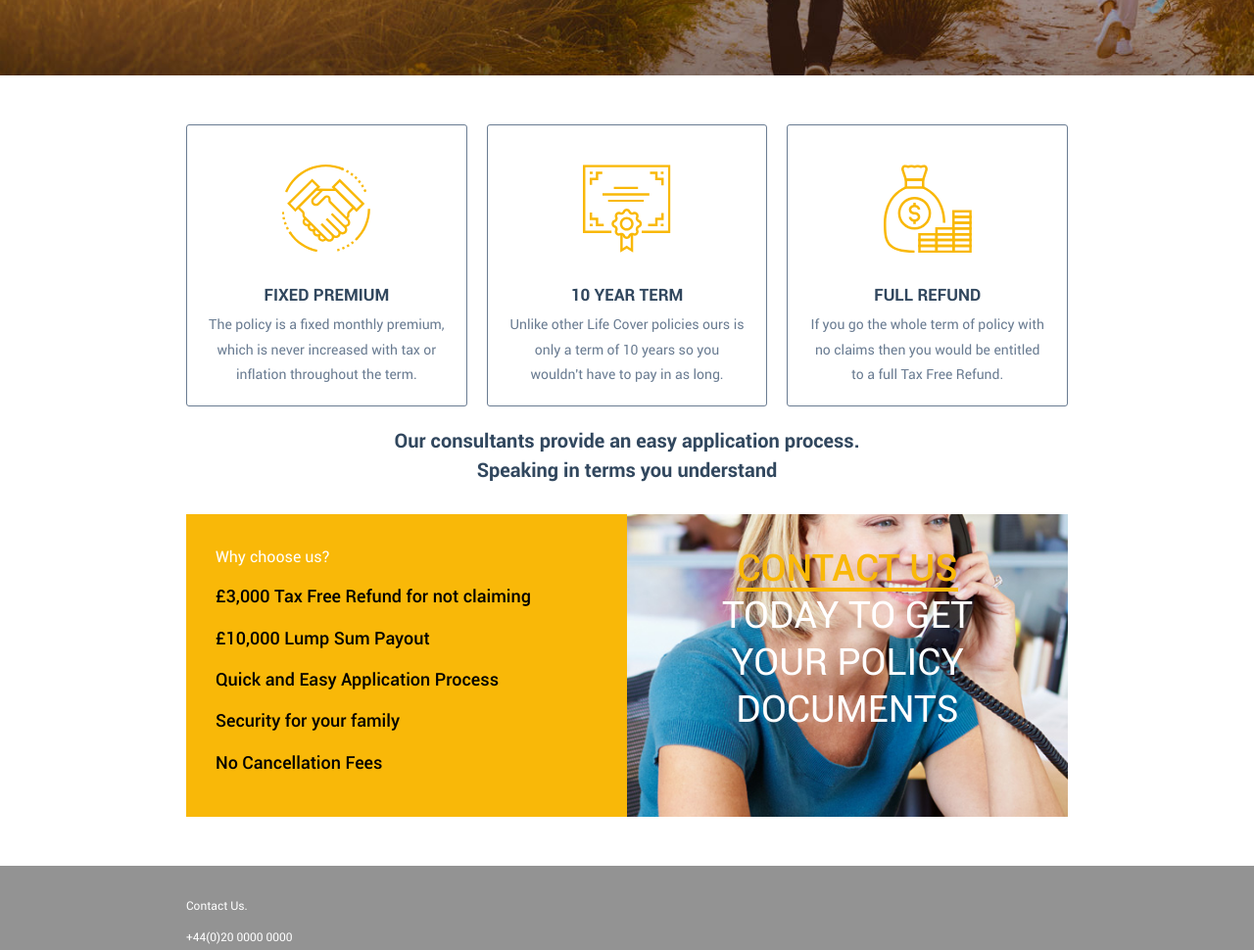
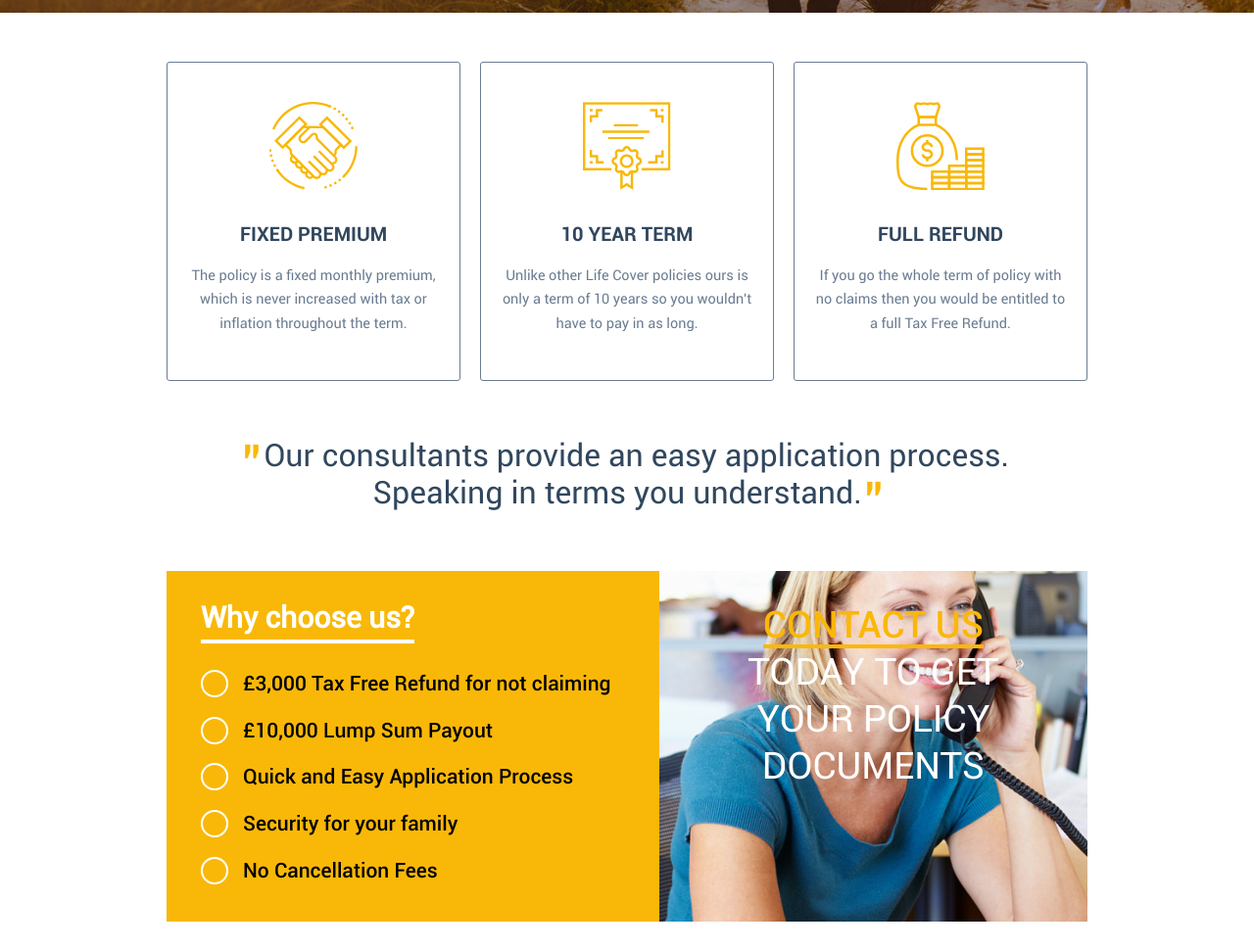
Before and after one commit to mdurks/devBuild002, a website: page index.html in a window 1280 px wide. Shown: the part 549-1519 px from the top of the page at 98% size. Drawn offline with nearby package versions, Linux system fonts and the light colour scheme.

Commit message:
more Homepage styling

```diff
--- a/index.html
+++ b/index.html
@@ -61,12 +61,12 @@
                 </div>
             </div>
 
-            <p class="para--large text-center">Our consultants provide an easy application process.<br> Speaking in terms you understand</p>
+            <p class="para--largeQuote text-center">Our consultants provide an easy application process.<br> Speaking in terms you understand.</p>
 
 
             <div class="clearfix flexparent">
                 <div class="col2 whyChooseBox">
-                    <h2>Why choose us?</h2>
+                    <h2 class="heading--two">Why choose us?</h2>
                     <p>£3,000 Tax Free Refund for not claiming</p>
                     <p>£10,000 Lump Sum Payout</p>
                     <p>Quick and Easy Application Process</p>
--- a/sass/styles.scss
+++ b/sass/styles.scss
@@ -54,7 +54,7 @@ body {
 	padding: 0 14px;
 
 	@include media($md) {
-		width: 930px;
+		width: 970px;
 		margin: auto;
 		padding: 0 15px;
 	}
@@ -64,24 +64,19 @@ body {
 p
 {
 	margin: 0 0 25px;
-	font-size: 14px;
-	line-height: 1.8em;
+	font-size: 14.5px;
+	line-height: 1.7em;
 
-	&:last-of-type {
-		margin: 0;
-	}
-
-	@include media($md){
-	}
 }
 
 a
 {
 	color: $blue-dark;
 	font-family: $font-body-bold;
-}
-a[href^="tel"] {
-	text-decoration: none;
+
+	&[href^="tel"] {
+		text-decoration: none;
+	}
 }
 
 
@@ -120,15 +115,27 @@ a[href^="tel"] {
 
 	&--two
 	{
+		display: inline-block;
+		position: relative;
 		margin: 0 0 25px;
-		font-family: $font-header;
 		font-weight: bold;
 		font-size: 23px;
 		text-align: left;
-		color: $blue-dark;
+		color: $yellow;
 
 		@include media($md){
 			text-align: center;
+			font-size: 30px;
+		}
+
+		&:after {
+			content: " ";
+			position: absolute;
+			left: 0;
+			bottom: -14px;
+			width: 100%;
+			height: 4px;
+			background-color: $yellow;
 		}
 	}
 
@@ -143,7 +150,7 @@ a[href^="tel"] {
 		color: $blue-dark;
 
 		@include media($md) {
-			font-size: 17px;
+			font-size: 20px;
 			line-height: 1.5em;
 		}
 	}
@@ -162,6 +169,56 @@ a[href^="tel"] {
 			font-family: $font-header-light;
 			font-size: 20px;
 			line-height: 1.5em;
+		}
+	}
+
+	&--largeQuote
+	{
+		margin: 60px 0;
+		font-size: 20px;
+		line-height: 25px;
+		color: $blue-dark;
+
+		@include media($md) {
+			margin: 56px 0 62px;
+			font-size: 32px;
+			line-height: 38px;
+		}
+
+		&:before,
+		&:after
+		{
+			content: '"';
+			display: inline-block;
+			font-size: 55px;
+			color: $yellow;
+			line-height: 0;
+			top: 17px;
+			position: relative;
+
+			@include media($md) {
+				font-size: 55px;
+			}
+		}
+
+		&:before
+		{
+			@include media($upto-md) {
+				position: absolute;
+				top: -5px;
+				left: 50%;
+				transform: translateX(-50%);
+				font-size: 85px;
+			}
+			left: -3px;
+		}
+
+		&:after
+		{
+			@include media($upto-md) {
+				display: none;
+			}
+			left: 2px;
 		}
 	}
 
@@ -312,13 +369,22 @@ li
 	{
 		@include media($md)
 		{
+			margin: 0;
 			padding: 20px;
 			border: 1px solid $blue;
 			border-radius: 3px;
 
 			&:nth-child(2) {
-				margin: 0 20px 20px;
+				margin: 0 20px;
 			}
+		}
+	}
+
+	.heading--three
+	{
+		@include media($md)
+		{
+			margin: 0 0 15px;
 		}
 	}
 }
@@ -368,8 +434,8 @@ hr
 		text-indent: -999999px;
 
 		@include media($md) {
-			margin: 12px 0 0;
-			width: 266px;
+			margin: 12px 0 0 28px;
+			width: 170px;
 			height: 44px;
 		}
 	}
@@ -488,7 +554,7 @@ hr
 	color: $white;
 
 	@include media($md) {
-		padding: 260px 0 80px 0;
+		padding: 260px 0 40px 0;
 	}
 
 	&__bckgImg
@@ -503,27 +569,13 @@ hr
 		background-position: center center;
 		background-size: cover;
 
-		&--home {
-			background-image: url('../img/header-home.jpg');
-		}
-		&--benefits {
-			background-image: url('../img/header-benefits.jpg');
-		}
-		&--scheme-summary {
-			background-image: url('../img/header-scheme-summary.jpg');
-		}
-		&--information {
-			background-image: url('../img/header-information.jpg');
-		}
-		&--about-us {
-			background-image: url('../img/header-about.jpg');
-		}
-		&--contact {
-			background-image: url('../img/header-contact.jpg');
-		}
-		&--faq {
-			background-image: url('../img/header-faq.jpg');
-		}
+		&--home 		  { background-image: url('../img/header-home.jpg'); }
+		&--benefits 	  { background-image: url('../img/header-benefits.jpg'); }
+		&--scheme-summary { background-image: url('../img/header-scheme-summary.jpg'); }
+		&--information 	  { background-image: url('../img/header-information.jpg'); }
+		&--about-us 	  { background-image: url('../img/header-about.jpg'); }
+		&--contact 		  { background-image: url('../img/header-contact.jpg'); }
+		&--faq 			  { background-image: url('../img/header-faq.jpg'); }
 	}
 
 	p
@@ -535,6 +587,15 @@ hr
 
 		@include media($md) {
 			margin: 0 0 17px;
+		}
+	}
+
+	.heading--one
+	{
+		padding: 0 10px;
+
+		@include media($md) {
+			padding: 0 100px;
 		}
 	}
 }
@@ -550,7 +611,8 @@ hr
 
 
 
-.bodyCopy {
+.bodyCopy
+{
 	padding: 30px 0;
 
 	@include media($md) {
@@ -697,19 +759,12 @@ hr
 .btn
 {
 	display: inline-block;
-	margin: 30px 0 0;
-	padding: 7px 20px;
+	margin: 30px 0;
+	padding: 3px 12px;
 	color: $white;
-	text-transform: uppercase;
 	text-decoration: none;
 	border-radius: 20px;
 	background-color: $yellow;
-
-	@include media($md)
-	{
-		margin: 50px 0 20px;
-		padding: 10px 30px;
-	}
 }
 
 
@@ -727,16 +782,53 @@ hr
 
 .whyChooseBox
 {
+	order: 1;
 	margin: 0;
-	padding: 30px;
+	padding: 20px;
 	color: $white;
 	background-color: $yellow;
 
-	p {
-		margin: 10px 0;
+	@include media($md)
+	{
+		order: 0;
+		padding: 33px 35px 23px;
+		width: 53.5%;
+	}
+
+	.heading--two
+	{
+		color: $white;
+		text-align: left;
+
+		&:after {
+			background-color: $white;
+		}
+	}
+
+	p
+	{
+		position: relative;
+		margin: 12px 0;
+		padding: 0 0 0 43px;
 		color: $black;
 		font-size: 18px;
-		font-family: $font-body-bold
+		font-family: $font-body-bold;
+
+		&:before {
+			content: "";
+			position: absolute;
+			left: 0;
+			top: 4px;
+			width: 28px;
+			height: 28px;
+			border-radius: 100%;
+			border: 2px solid $white;
+		}
+
+		@include media($md)
+		{
+			font-size: 21px;
+		}
 	}
 }
 
@@ -749,6 +841,11 @@ hr
 	background-position: center center;
 	background-size: cover;
 	background-image: url('../img/contactImgBox.jpg');
+
+	@include media($md)
+	{
+		width: 46.5%;
+	}
 }
 
 
```
Also changed, not shown: sass/styles.css, sass/styles.min.css.
